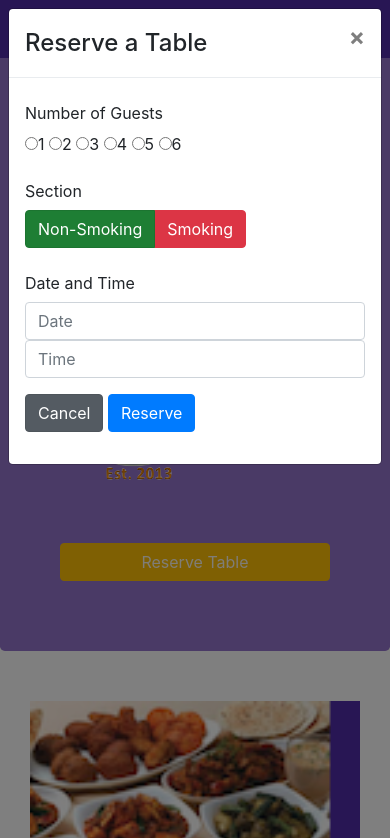
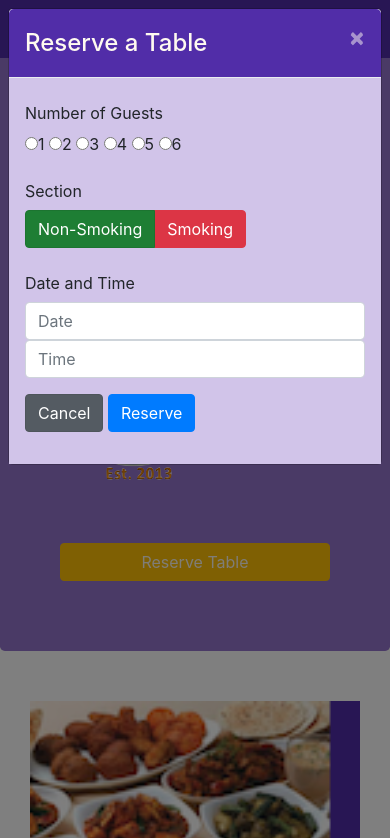
Before and after one commit to chintan8195/Front-End-Web-UI-Frameworks-and-Tools-Bootstrap-4, a website: page index.html in a window 390 px wide. Both pictures are taken after a click on the button "Reserve Table". Shown: the top 838 px of the page. Drawn offline with nearby package versions, Linux system fonts and the light colour scheme.

Commit message:
Assignment 4

```diff
--- a/aboutus.html
+++ b/aboutus.html
@@ -263,6 +263,7 @@
     <script src="node_modules/jquery/dist/jquery.slim.min.js"></script>
     <script src="node_modules/popper.js/dist/umd/popper.min.js"></script>
     <script src="node_modules/bootstrap/dist/js/bootstrap.min.js"></script>
+    <script src="js/script.js"></script>
 
 </body>
 
--- a/css/styles.scss
+++ b/css/styles.scss
@@ -73,3 +73,15 @@ body{
     position: absolute;
     bottom: 0px;
 }
+
+.modal-header{
+    background-color: #512DA8;
+    color: floralwhite;
+    .close{
+        color: floralwhite;
+      }
+  }
+
+  .modal-body{
+    background-color: #D1C4E9;
+  }
--- a/index.html
+++ b/index.html
@@ -33,7 +33,7 @@
                 </ul>
 
                 <span class="navbar-text">
-                        <a data-toggle="modal" data-target="#loginModal">
+                        <a id="loginButton">
                         <span class="fa fa-sign-in"></span> Login</a>
                     </span>
            </div>
@@ -76,23 +76,7 @@
                 </div>
             </div>
     </div>
-    <header class="jumbotron">
-            <div class="container">
-                    <div class="row row-header">
-                        <div class="col-xs-12 col-sm-5">
-                            <h1>Ristorante con Fusion</h1>
-                            <p>We take inspiration from the World's best cuisines, and create a unique fusion experience. Our lipsmacking creations will tickle your culinary senses!</p>
-                        </div>
-                        <div class="col-xs-12 col-sm">
-                            <img src="img/logo.png" class="img-fluid">
-                        </div>
-                        <div class="col-12 col-sm">
-                                <p style="padding:22px;"></p>
-                            <a role="button" class="btn btn-warning btn-block" data-toggle="modal" data-target="#Reserve">Reserve Table</a>
-                        </div>
-                    </div>
-                </div>
-    </header>
+
     <div id="Reserve" class="modal fade" role="dialog">
         <div class="modal-dialog modal-lg" role="content">
             <!-- Modal content-->
@@ -145,6 +129,23 @@
             </div>
         </div>
 </div>
+    <header class="jumbotron">
+            <div class="container">
+                    <div class="row row-header">
+                        <div class="col-xs-12 col-sm-5">
+                            <h1>Ristorante con Fusion</h1>
+                            <p>We take inspiration from the World's best cuisines, and create a unique fusion experience. Our lipsmacking creations will tickle your culinary senses!</p>
+                        </div>
+                        <div class="col-xs-12 col-sm">
+                            <img src="img/logo.png" class="img-fluid">
+                        </div>
+                        <div class="col-12 col-sm">
+                                <p style="padding:22px;"></p>
+                            <a role="button" class="btn btn-warning btn-block" id="reserveButton">Reserve Table</a>
+                        </div>
+                    </div>
+                </div>
+    </header>
 
     <div class="container">
         <div class="row row-content">
@@ -304,26 +305,7 @@
     <script src="node_modules/jquery/dist/jquery.slim.min.js"></script>
     <script src="node_modules/popper.js/dist/umd/popper.min.js"></script>
     <script src="node_modules/bootstrap/dist/js/bootstrap.min.js"></script>
-    <script>
-            $(document).ready(function(){
-                $("#mycarousel").carousel( { interval: 2000 } );
-
-
-                $("#carouselButton").click(function(){
-                if ($("#carouselButton").children("span").hasClass('fa-pause')) {
-                    $("#mycarousel").carousel('pause');
-                    $("#carouselButton").children("span").removeClass('fa-pause');
-                    $("#carouselButton").children("span").addClass('fa-play');
-                }
-                else if ($("#carouselButton").children("span").hasClass('fa-play')){
-                    $("#mycarousel").carousel('cycle');
-                    $("#carouselButton").children("span").removeClass('fa-play');
-                    $("#carouselButton").children("span").addClass('fa-pause');
-                }
-            });
-            });
-        </script>
-
+    <script src="js/script.js"></script>
 </body>
 
 </html>
--- /dev/null
+++ b/js/script.js
@@ -0,0 +1,29 @@
+$(document).ready(function(){
+    $("#mycarousel").carousel( { interval: 2000 } );
+
+
+    $("#carouselButton").click(function(){
+    if ($("#carouselButton").children("span").hasClass('fa-pause')) {
+        $("#mycarousel").carousel('pause');
+        $("#carouselButton").children("span").removeClass('fa-pause');
+        $("#carouselButton").children("span").addClass('fa-play');
+    }
+    else if ($("#carouselButton").children("span").hasClass('fa-play')){
+        $("#mycarousel").carousel('cycle');
+        $("#carouselButton").children("span").removeClass('fa-play');
+        $("#carouselButton").children("span").addClass('fa-pause');
+    }
+});
+});
+
+$(document).ready(function(){
+ $('#reserveButton').click(function(){
+    $('#Reserve').modal('toggle');
+});
+});
+
+$(document).ready(function(){
+    $('#loginButton').click(function(){
+       $('#loginModal').modal('toggle');
+});
+});
--- a/package.json
+++ b/package.json
@@ -6,12 +6,14 @@
   "scripts": {
     "start": "npm run lite",
     "test": "echo \"Error: no test specified\" && exit 1",
-    "lite": "lite-server"
+    "lite": "lite-server",
+    "scss": "node-sass -o css/ css/"
   },
   "author": "",
   "license": "ISC",
   "devDependencies": {
-    "lite-server": "^2.3.0"
+    "lite-server": "^2.3.0",
+    "node-sass": "^4.7.2"
   },
   "dependencies": {
     "bootstrap": "^4.0.0",
```
Also changed, not shown: contactus.html (+1 -0 lines), css/styles.css, 1 other file. Lines whose indentation alone changed are shown as unchanged.
